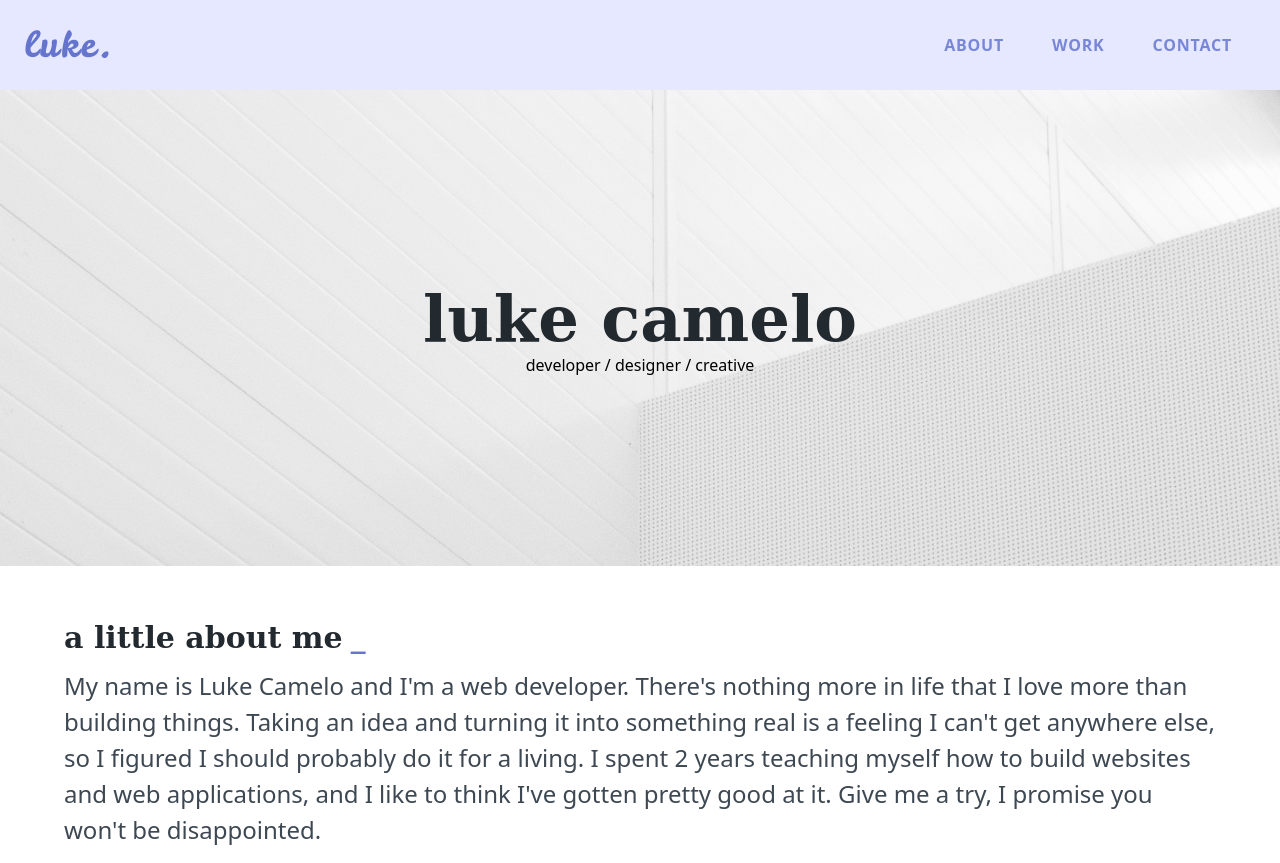
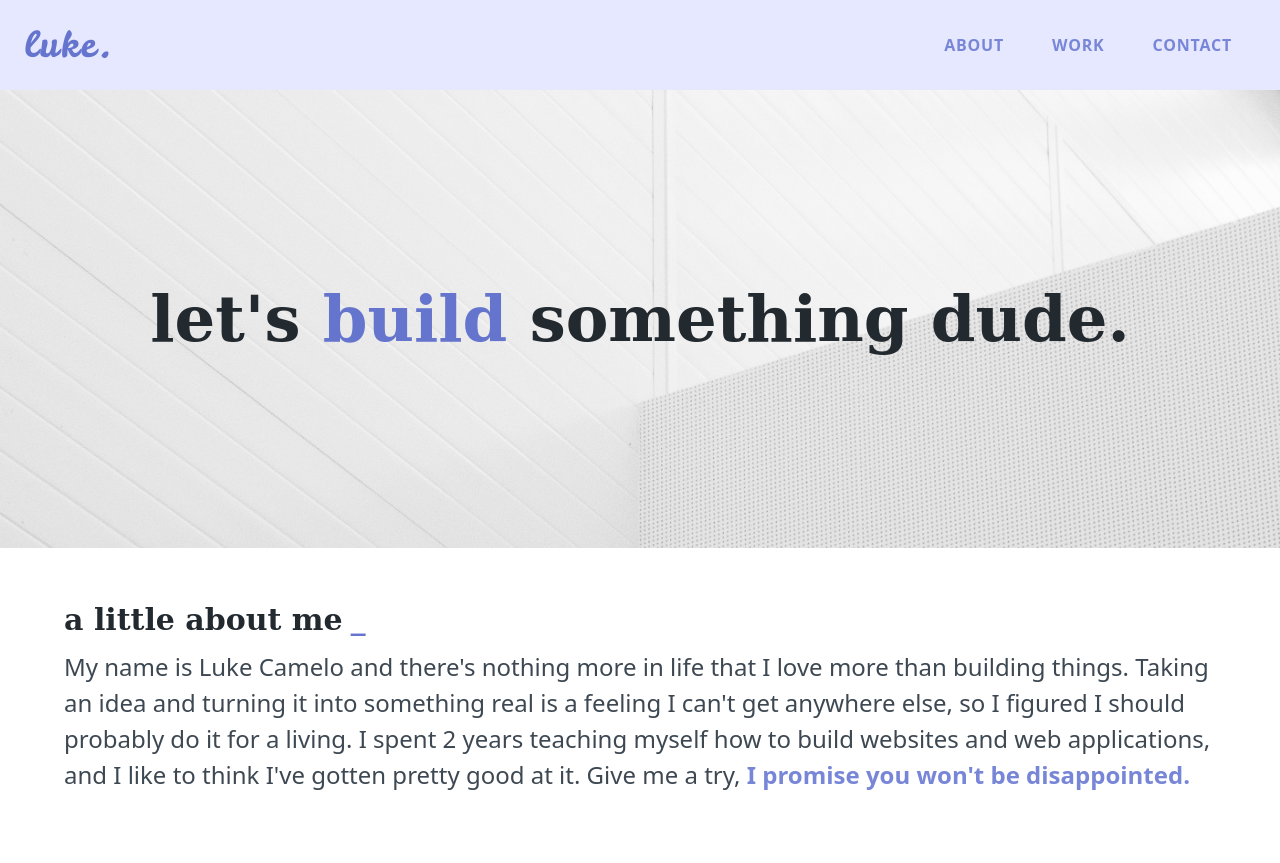
Before and after one commit to lukecamelo/lukecamelo.github.io, a website: page index.html in a window 1280 px wide. Shown: the top 863 px of the page. Drawn offline with nearby package versions, Linux system fonts and the light colour scheme; a script that the page names is missing.

Commit message:
Header/about redesign

```diff
--- a/index.html
+++ b/index.html
@@ -99,9 +99,9 @@
             class="font-serif font-bold text-black sm:text-6xl text-5xl"
             data-aos="fade-down"
           >
-            luke camelo
+            let's <span class="text-indigo">build</span> something dude.
           </h1>
-          <p data-aos="fade-up">developer / designer / creative</p>
+          <!-- <p data-aos="fade-up">developer / designer / creative</p> -->
         </div>
       </div>
       <section
@@ -119,13 +119,15 @@
         <p
           class="font-display text-grey-darkest py-3 leading-normal lg:text-2xl md:text-2xl mb-4"
         >
-          My name is Luke Camelo and I'm a web developer. There's nothing more
-          in life that I love more than building things. Taking an idea and
-          turning it into something real is a feeling I can't get anywhere else,
-          so I figured I should probably do it for a living. I spent 2 years
-          teaching myself how to build websites and web applications, and I like
-          to think I've gotten pretty good at it. Give me a try, I promise you
-          won't be disappointed.
+          My name is Luke Camelo and there's nothing more in life that I love
+          more than building things. Taking an idea and turning it into
+          something real is a feeling I can't get anywhere else, so I figured I
+          should probably do it for a living. I spent 2 years teaching myself
+          how to build websites and web applications, and I like to think I've
+          gotten pretty good at it. Give me a try,
+          <strong class="text-indigo-light">
+            I promise you won't be disappointed.</strong
+          >
         </p>
       </section>
       <section id="work" class="container mx-auto px-6 py-18 mb-24">
```
